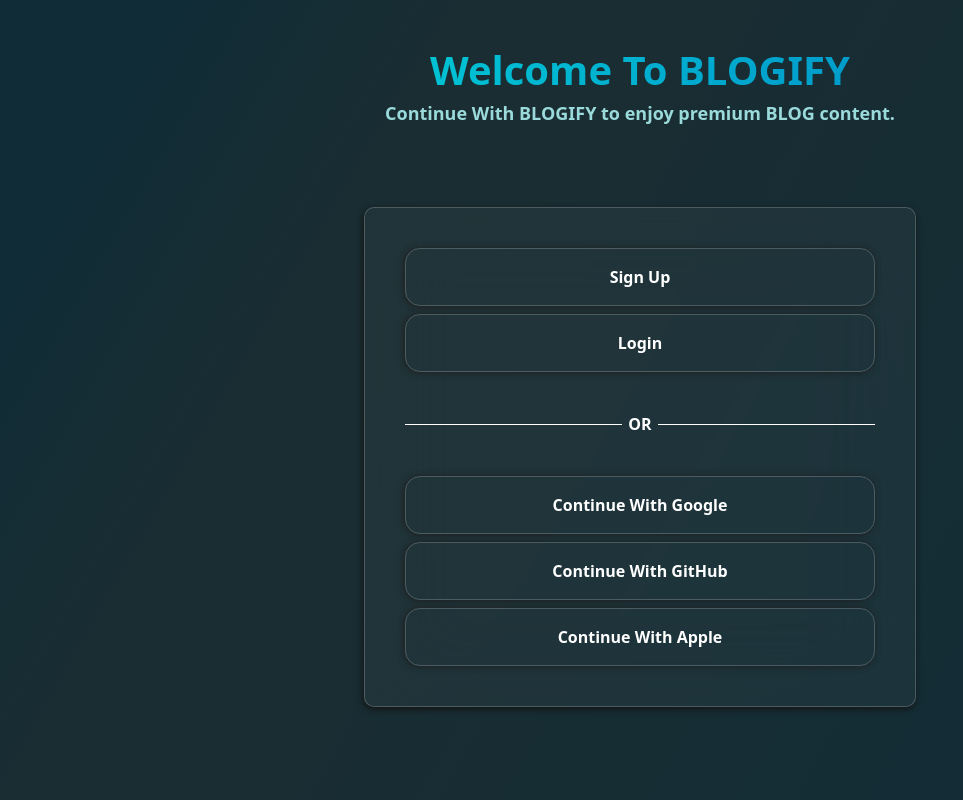
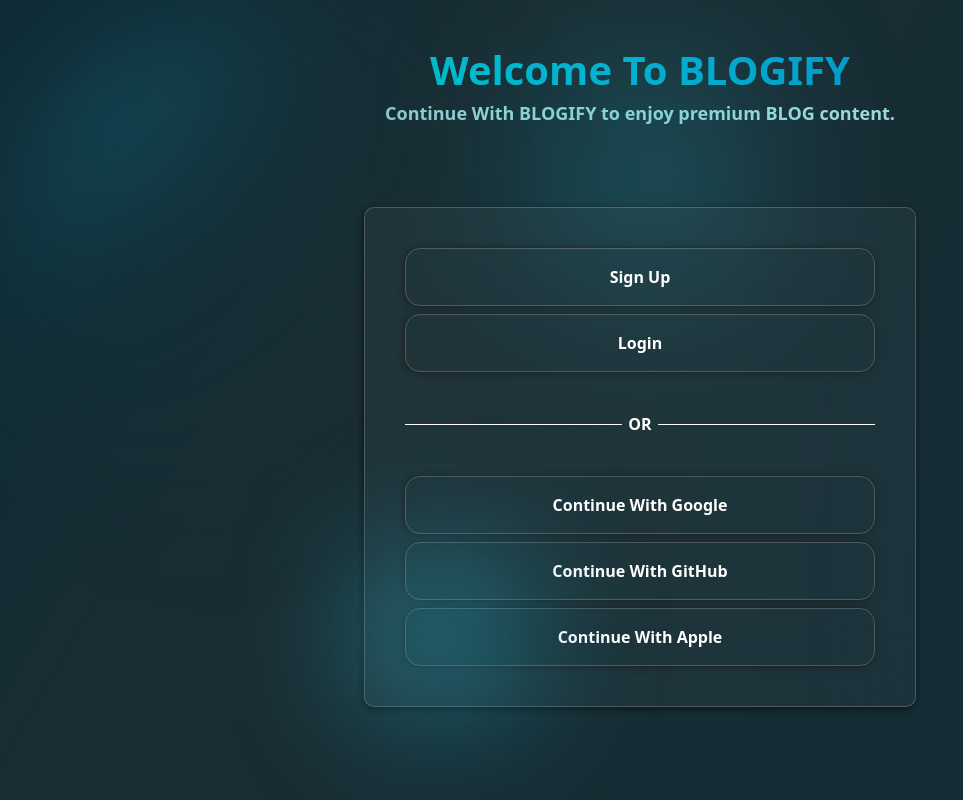
Before and after one commit to piyushmishra0620/BLOG, a React (Vite) app in the folder frontend/: page / in a window 1280 px wide. Shown: the whole page, without its empty margins (0-963 px from the left). Built offline with nearby package versions, Linux system fonts and the light colour scheme.

Commit message:
new changes to Auth.jsx frontend

```diff
--- a/frontend/src/App.css
+++ b/frontend/src/App.css
@@ -1,6 +1,13 @@
 @import 'tailwindcss';
 
+.scale-175{
+    transform:scale(1.095);
+}
+
 @theme{
+    --color-gradient-1:#040A0D;
+    --color-gradient-2:#071418;
+    --color-gradient-3:#09171B;
     --color-auth-left:#102C36;
     --color-auth-right:#1A2D32;
     --color-white1:rgba(255,255,255,0.035);
--- a/frontend/src/Pages/Auth.jsx
+++ b/frontend/src/Pages/Auth.jsx
@@ -19,15 +19,18 @@
 
     return (
         <>
-            <div className="min-w-screen min-h-screen bg-linear-120 from-10% from-auth-left via-30% via-auth-right to-auth-left ">
+            <div className="min-w-screen min-h-screen bg-linear-120 from-10% from-auth-left via-30% via-auth-right to-auth-left overflow-hidden">
+                <div className="absolute top-0 left-0 max-500w:hidden w-screen min-h-fit  flex justify-start">
+                    <div className="bg-radial-[at_0%_0%] from-0% from-[rgba(26,181,217,0.35)] via-40% via-[rgba(12,58,69,0.15)] to-80% to-[rgba(7,20,24,0)]  rounded-full p-70 blur-[50px]"></div>
+                </div>
                 <div className="pt-10">
-                    <h1 className="text-center bg-linear-120 from-0% from-gradient1 via-30% via-gradient3 to-80% to-gradient2 bg-clip-text text-transparent text-[40px] max-500w:text-[35px] max-400w:text-[30px] font-bold">Welcome To BLOGIFY</h1>
-                    <p className="text-center text-p1 text-[18px] max-500w:text-[16px] max-400w:text-[12px] font-semibold hyphens-manual">Continue With BLOGIFY to enjoy premium BLOG content.</p>
+                    <h1 className="text-center bg-linear-120 from-0% from-gradient1 via-30% via-gradient3 to-80% to-gradient2 bg-clip-text text-transparent text-[40px] max-500w:text-[35px] max-400w:text-[30px] font-bold z-10">Welcome To BLOGIFY</h1>
+                    <p className="text-center text-p1 text-[18px] max-500w:text-[16px] max-400w:text-[12px] font-semibold hyphens-manual z-10">Continue With BLOGIFY to enjoy premium BLOG content.</p>
                 </div>
                 <div className="mt-20 flex justify-center items-center min-w-screen min-h-60">
-                    <div className="bg-white1 backdrop-blur-[40px] rounded-[10px] p-[40px] max-500w:p-[27px] max-400w:p-[18px] max-330w:p-[12px] border-1 border-white/20 shadow-auth ">
+                    <div className="bg-white1 backdrop-blur-[40px] rounded-[10px] p-[40px] max-500w:p-[27px] max-400w:p-[18px] max-330w:p-[12px] border-1 border-white/20 shadow-auth z-10">
                         <div className="flex flex-col items-center-safe h-fit justify-between gap-2 w-[470px] max-700w:w-[430px] max-600w:w-[370px] max-500w:w-[335px] max-400w:w-[280px] max-330w:w-[220px] mb-10 max-400w:mb-7">
-                            <button ref={button1Ref} className="text-white text-1xl font-sans font-semibold py-4 w-full  rounded-[15px] border-1 border-white/20 cursor-pointer shadow-button hover:bg-cyan-300 hover:text-black hover:font-semibold hover:text-1xl hover:font-sans hover:-translate-y-1 hover:shadow-cyan-400 hover:shadow-sm active:animate-click active:bg-cyan-300 duration-200 ease-in-out" onClick={handleButton1Click}>Sign Up</button>
+                            <button ref={button1Ref} className="text-white text-1xl font-sans font-semibold py-4 w-full  rounded-[15px] border-1 border-white/20 cursor-pointer shadow-button hover:bg-cyan-300 hover:text-black hover:font-semibold hover:text-1xl hover:font-sans hover:-translate-y-1 hover:shadow-cyan-400 hover:shadow-sm  active:animate-click active:bg-cyan-300 duration-200 ease-in-out" onClick={handleButton1Click}>Sign Up</button>
                             <button ref={button2Ref} className="text-white text-1xl font-sans font-semibold py-4 w-full  rounded-[15px] border-1 border-white/20 cursor-pointer shadow-button hover:bg-cyan-300 hover:text-black hover:font-semibold hover:text-1xl hover:font-sans hover:-translate-y-1 hover:shadow-cyan-400 hover:shadow-sm active:animate-click active:bg-cyan-300 duration-200 ease-in-out" onClick={handleButton2Click}>Login</button>
                         </div>
                         <div className="flex justify-center items-center-safe w-full mb-10 max-400w:mb-7">
@@ -40,7 +43,13 @@
                             <button className="text-white text-1xl font-sans font-semibold py-4 w-full rounded-[15px] border-1 border-white/20 cursor-pointer shadow-button">Continue With GitHub</button>
                             <button className="text-white text-1xl font-sans font-semibold py-4 w-full rounded-[15px] border-1 border-white/20 cursor-pointer shadow-button">Continue With Apple</button>
                         </div>
+                        <div className="absolute flex justify-start bottom-8 w-full h-fit">
+                            <div className="bg-radial-[at_30%_50%] from-cyan-200 from-5% via-cyan-500 via-45% to-cyan-950 to-100% scale-150 p-12 rounded-full blur-[50px] 500w:p-10"></div>
+                        </div>
                     </div>
+                </div>
+                <div className="absolute top-0 left-0 flex mt-35 justify-center w-screen h-fit">
+                    <div className=" bg-radial-[at_75%_50%] scale-175 from-cyan-200 from-5% via-cyan-500 via-45% to-cyan-950 to-100% p-12 500w:p-8 rounded-full blur-[50px]"></div>
                 </div>
             </div>
         </>
```
